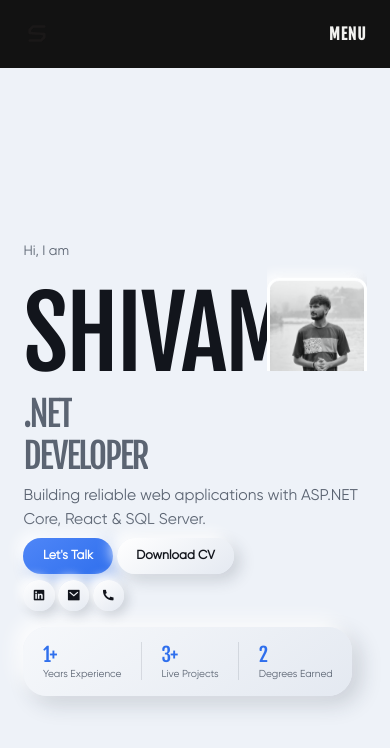
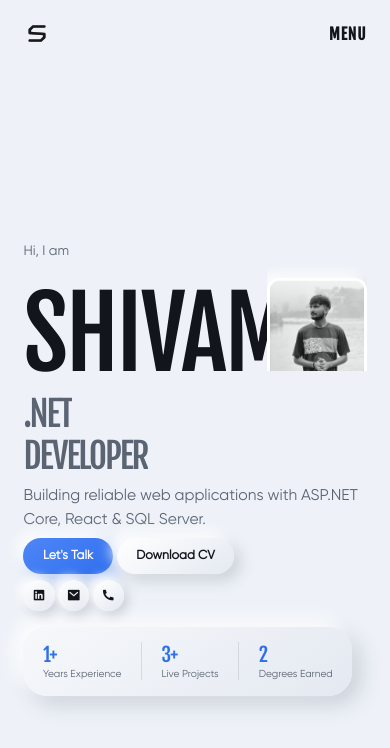
Before and after one commit to ShivamGoswami23/Shivam-s-portfolio, a website: page index.html in a window 390 px wide. Drawn offline with nearby package versions, Linux system fonts and the light colour scheme.

Commit message:
Extend the white/blue/black theme to the entire site
Replaces the dark/orange theme everywhere (nav, About, Projects,
Skills, Education, Certificates, Contact, mobile menu) with the
same light/blue palette introduced for the hero, by updating the
shared color variables rather than styling each section by hand.

Fixed two real bugs found while testing every section again:
- The certificate lightbox's close button used the shared --black
  variable, which is fine on a light page but invisible against
  the lightbox's permanently-dark backdrop — hardcoded to white.
- Project title text used mix-blend-mode:difference against a dark
  swipe-on-hover fill, a trick that only produces readable contrast
  when the base colors are dark; against the new light background
  it rendered as light-gray-on-light-gray, nearly invisible. Removed
  the blend trick, changed the hover swipe to the blue accent, and
  fixed the text to a plain readable dark color in both states.

```diff
--- a/style.css
+++ b/style.css
@@ -24,15 +24,15 @@
 }
 
 :root {
-    --white: #121212;
-    --gray: #8a8a8a;
-    --graydark: #b3b3b3;
-    --black: #f2f2f0;
-    --surface: #1c1c1f;
-    --surface-2: #232327;
-    --border-soft: rgba(255, 255, 255, 0.08);
-    --accent: #ff7a1a;
-    --accent-dark: #e5690a;
+    --white: #eef2f8;
+    --gray: #6b7280;
+    --graydark: #3d4451;
+    --black: #12151c;
+    --surface: #ffffff;
+    --surface-2: #e4e9f1;
+    --border-soft: rgba(18, 21, 28, 0.08);
+    --accent: #2f6fed;
+    --accent-dark: #1d4ed8;
 }
 
 *::selection {
@@ -730,7 +730,7 @@ nav img {
     left: 50%;
     transform: translate(-50%, -50%);
     height: 0;
-    background-color: var(--black);
+    background-color: var(--accent);
     width: 100%;
     transition: linear 0.25s;
 }
@@ -790,7 +790,6 @@ nav img {
     text-transform: uppercase;
     width: 700%;
     overflow: hidden;
-    mix-blend-mode: difference;
 }
 
 .project i {
@@ -800,7 +799,6 @@ nav img {
     margin-right: -1.25vw;
     z-index: 11;
     font-weight: normal;
-    mix-blend-mode: difference;
 }
 
 /* SKILLS */
@@ -2957,7 +2955,7 @@ nav img {
     position: absolute;
     top: 3vw;
     right: 4vw;
-    color: var(--black);
+    color: #ffffff;
     font-size: 4vw;
     font-weight: bold;
     cursor: pointer;
@@ -2968,5 +2966,5 @@ nav img {
 }
 
 .cert-modal-close:hover {
-    color: var(--gray);
-}
+    color: #b3b3b3;
+}
```
